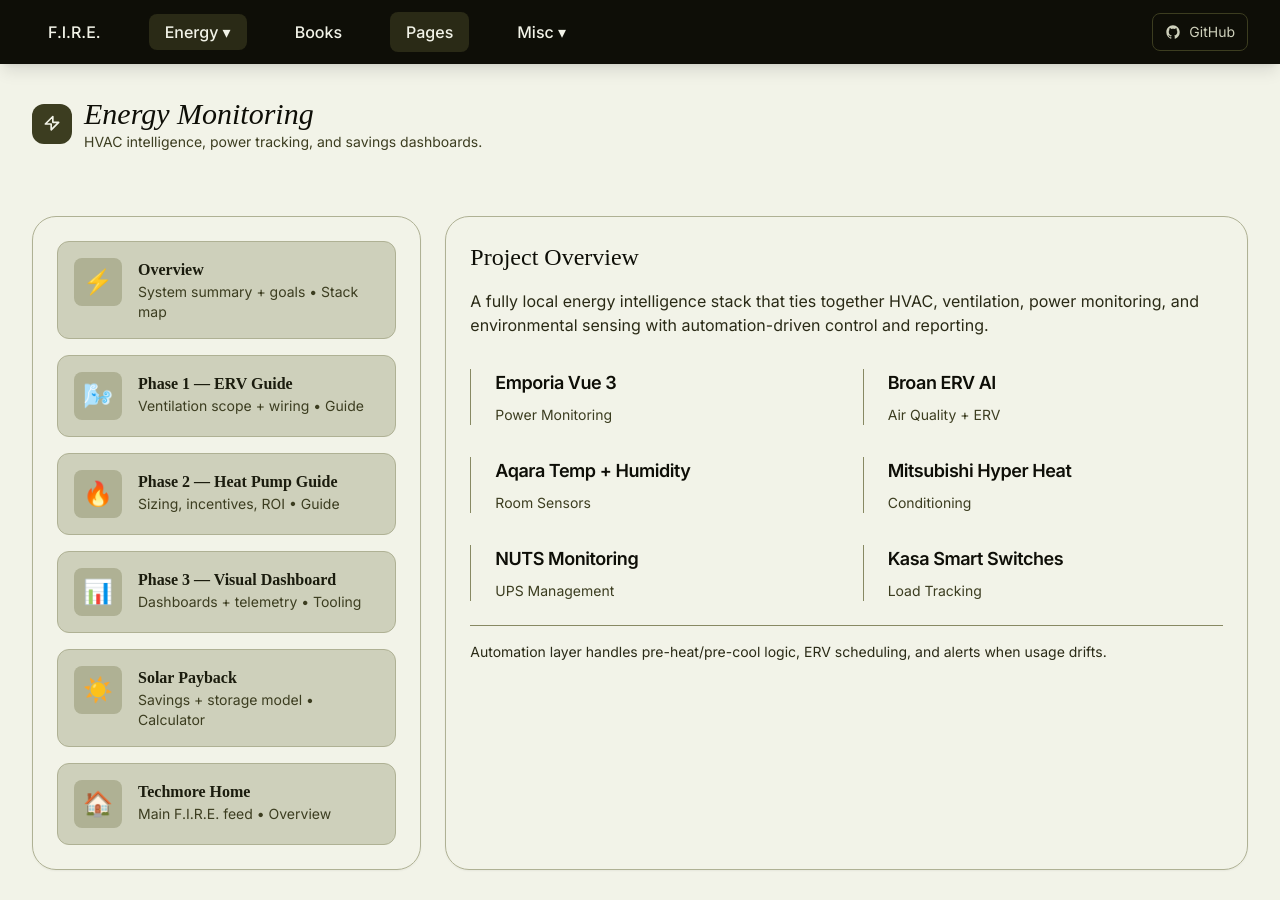
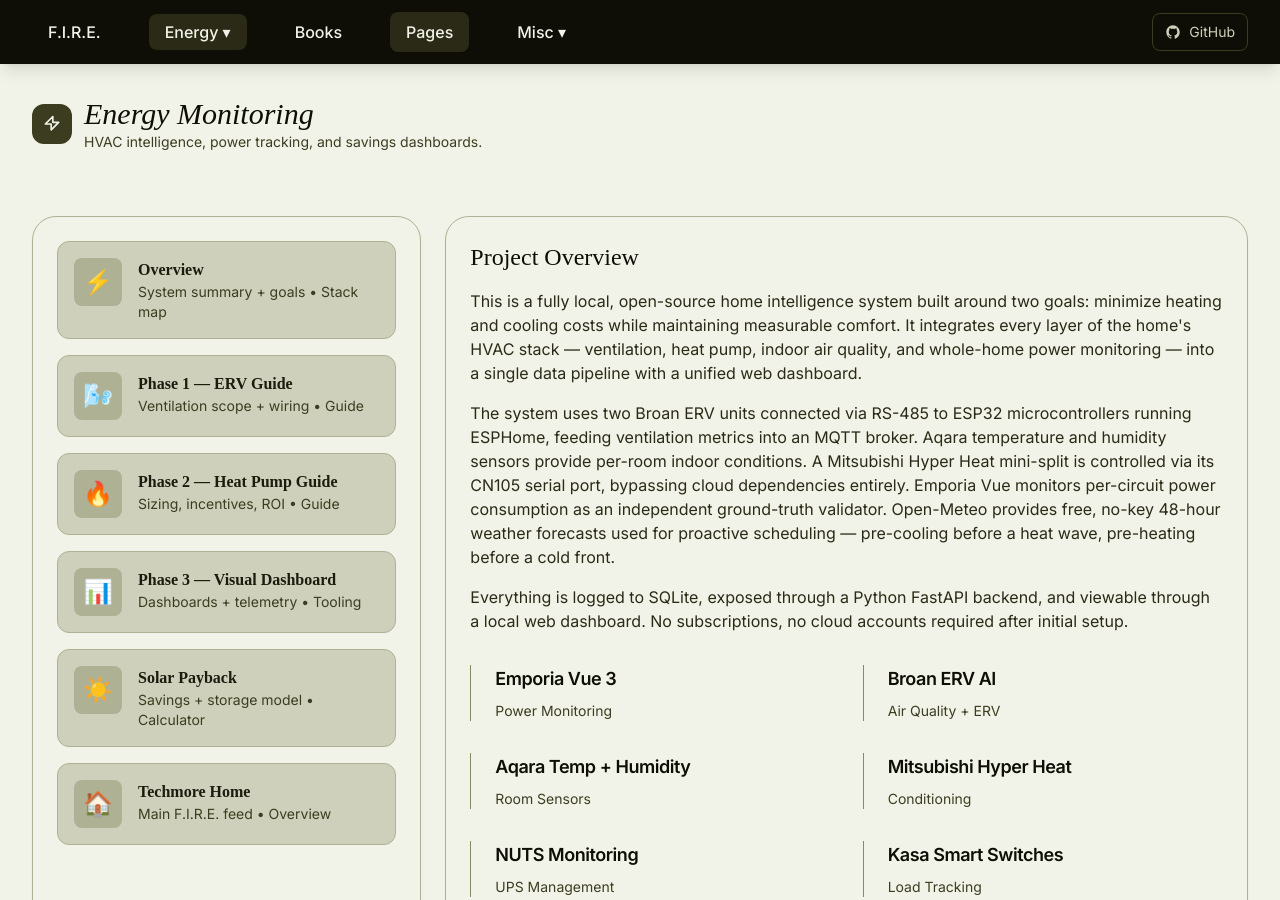
Before and after one commit to techmore/techmore.github.io, a Jekyll site: the page built from pages/energy-monitoring.html, in a window 1280 px wide and 900 px high. Built offline with Jekyll 4.4.1, drawn with Linux system fonts in a browser that asks for light colours; nearby versions of some CDN libraries; some web fonts are replaced.

Commit message:
Merge project description into overview

```diff
--- a/pages/energy-monitoring.html
+++ b/pages/energy-monitoring.html
@@ -77,7 +77,9 @@ title: Energy Monitoring - Techmore
                 </div>
                 <div class="lg:col-span-2 bg-olive-200/70 rounded-3xl border border-olive-300 p-6 shadow-sm">
                     <h2 class="text-2xl text-olive-950 mb-4">Project Overview</h2>
-                    <p class="text-base text-olive-800 mb-8">A fully local energy intelligence stack that ties together HVAC, ventilation, power monitoring, and environmental sensing with automation-driven control and reporting.</p>
+                    <p class="text-base text-olive-800 mb-4">This is a fully local, open-source home intelligence system built around two goals: minimize heating and cooling costs while maintaining measurable comfort. It integrates every layer of the home's HVAC stack — ventilation, heat pump, indoor air quality, and whole-home power monitoring — into a single data pipeline with a unified web dashboard.</p>
+                    <p class="text-base text-olive-800 mb-4">The system uses two Broan ERV units connected via RS-485 to ESP32 microcontrollers running ESPHome, feeding ventilation metrics into an MQTT broker. Aqara temperature and humidity sensors provide per-room indoor conditions. A Mitsubishi Hyper Heat mini-split is controlled via its CN105 serial port, bypassing cloud dependencies entirely. Emporia Vue monitors per-circuit power consumption as an independent ground-truth validator. Open-Meteo provides free, no-key 48-hour weather forecasts used for proactive scheduling — pre-cooling before a heat wave, pre-heating before a cold front.</p>
+                    <p class="text-base text-olive-800 mb-8">Everything is logged to SQLite, exposed through a Python FastAPI backend, and viewable through a local web dashboard. No subscriptions, no cloud accounts required after initial setup.</p>
                     <dl class="grid grid-cols-1 gap-x-8 gap-y-8 sm:grid-cols-2">
                         <div class="flex flex-col-reverse gap-y-2 border-l border-olive-400 pl-6">
                             <dt class="text-sm text-olive-700">Power Monitoring</dt>
```
